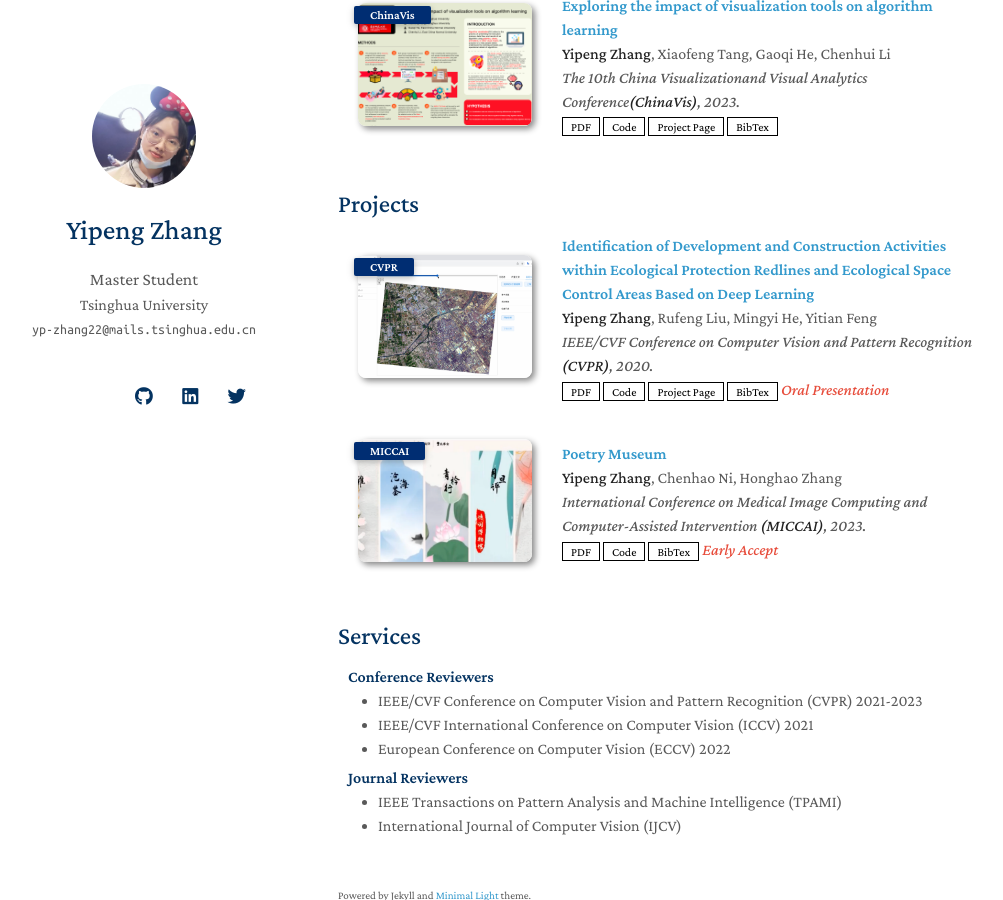
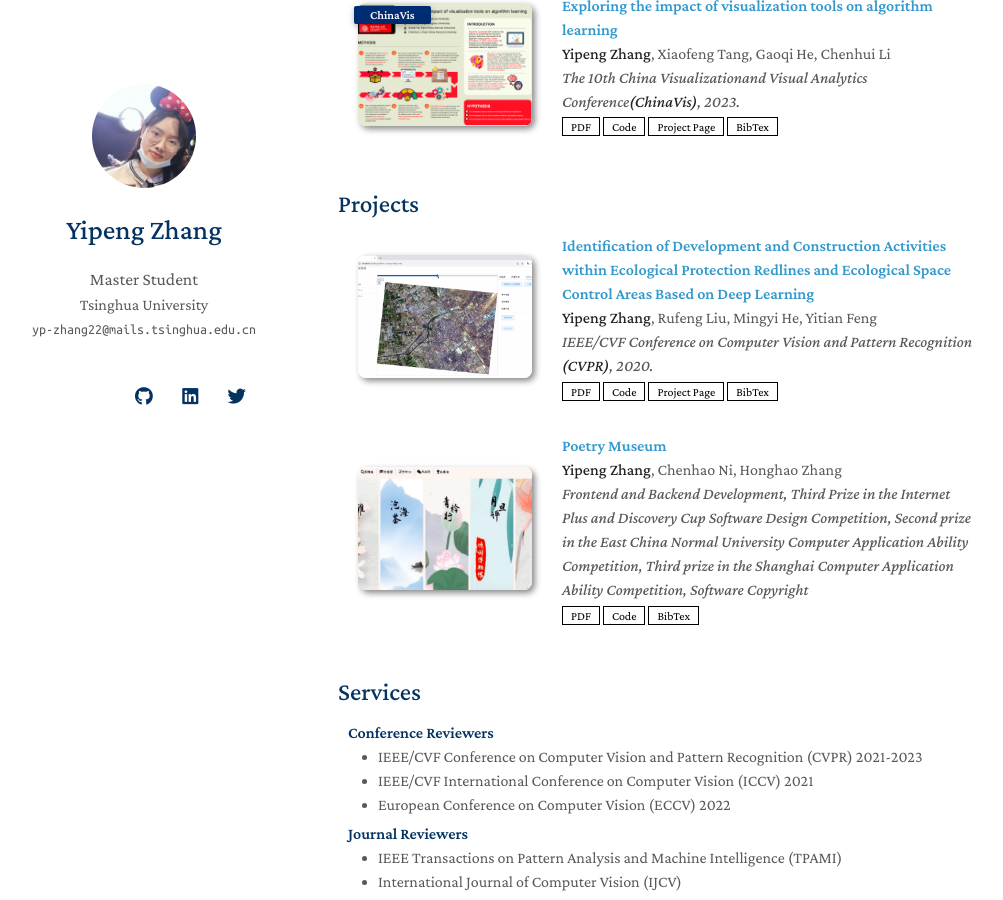
Before and after one commit to YipengZhang22/YipengZhang22.github.io, a Jekyll site: the page built from index.md, in a window 1280 px wide and 900 px high, scrolled down 545 px. Shown: the whole window, without its empty margins (132-1135 px from the left). Built offline with Jekyll 4.4.1, drawn with Linux system fonts in a browser that asks for light colours; nearby versions of some CDN libraries; a style sheet for code colours, icons or effects is not loaded; our own code applies the rules of GitHub Pages for plain Markdown files.

Commit message:
Update projects.yml

```diff
--- a/_data/projects.yml
+++ b/_data/projects.yml
@@ -2,21 +2,17 @@ main:
 
   - title: Identification of Development and Construction Activities within Ecological Protection Redlines and Ecological Space Control Areas Based on Deep Learning
     authors: <strong>Yipeng Zhang</strong>, Rufeng Liu, Mingyi He, Yitian Feng
-    conference_short: CVPR
     conference: IEEE/CVF Conference on Computer Vision and Pattern Recognition <strong>(CVPR)</strong>, 2020.
     pdf: https://arxiv.org/pdf/2002.10211.pdf
     code: https://github.com/yaoyao-liu/class-incremental-learning/tree/main/mnemonics-training
     page: https://class-il.mpi-inf.mpg.de/mnemonics/
     bibtex: https://class-il.mpi-inf.mpg.de/mnemonics/
-    notes: Oral Presentation
     image: ./assets/img/projects/p1.png
 
   - title: Poetry Museum
     authors: <strong>Yipeng Zhang</strong>, Chenhao Ni, Honghao Zhang
-    conference_short: MICCAI
-    conference: International Conference on Medical Image Computing and Computer-Assisted Intervention <strong>(MICCAI)</strong>, 2023.
+    conference: Frontend and Backend Development, Third Prize in the Internet Plus and Discovery Cup Software Design Competition, Second prize in the East China Normal University Computer Application Ability Competition, Third prize in the Shanghai Computer Application Ability Competition, Software Copyright
     pdf: https://arxiv.org/pdf/2306.00988.pdf
     code: https://github.com/MrGiovanni/ContinualLearning
     bibtex: https://bib.yliu.me/MICCAI23.txt
     image: ./assets/img/projects/p2.png
-    notes: Early Accept
```
